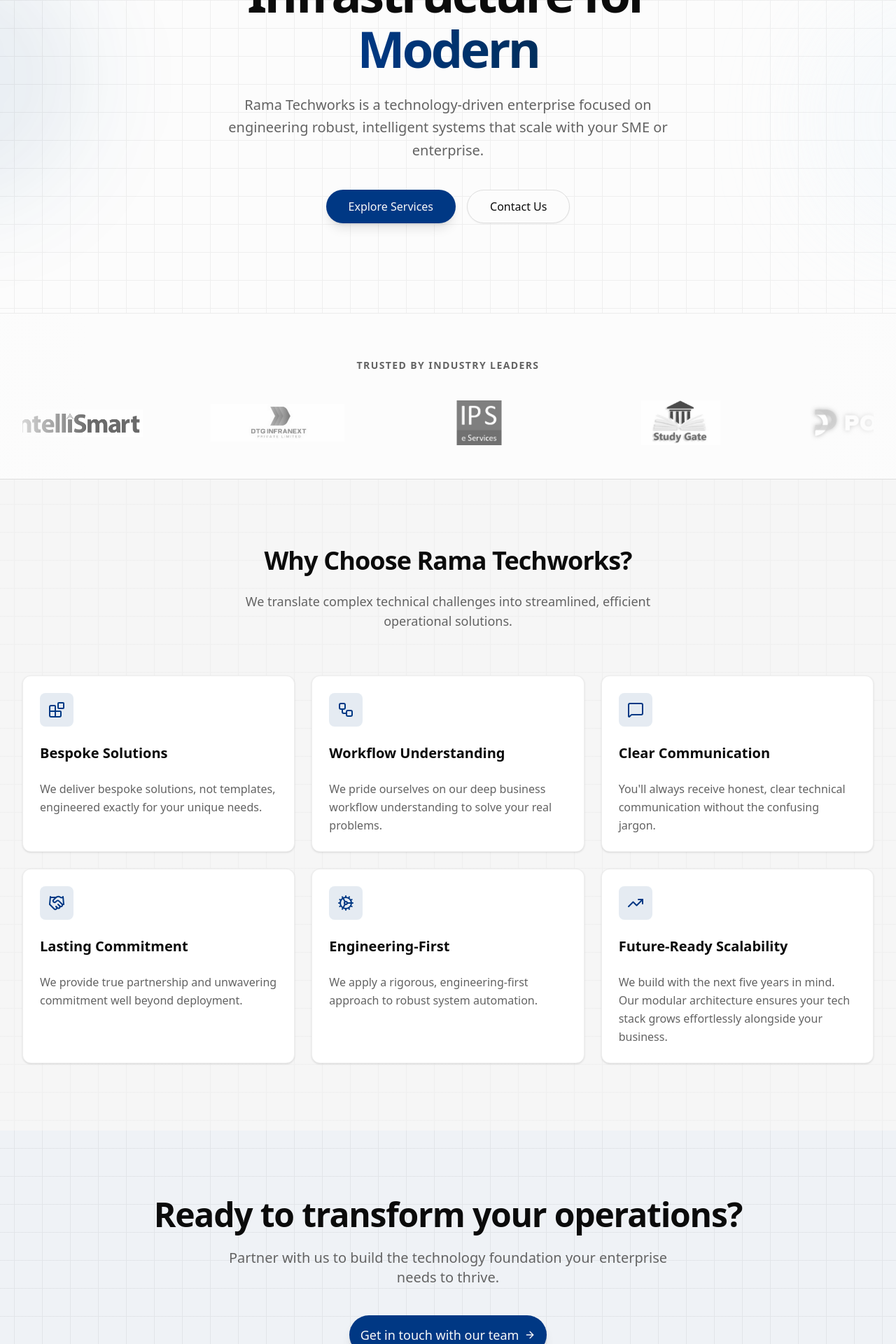
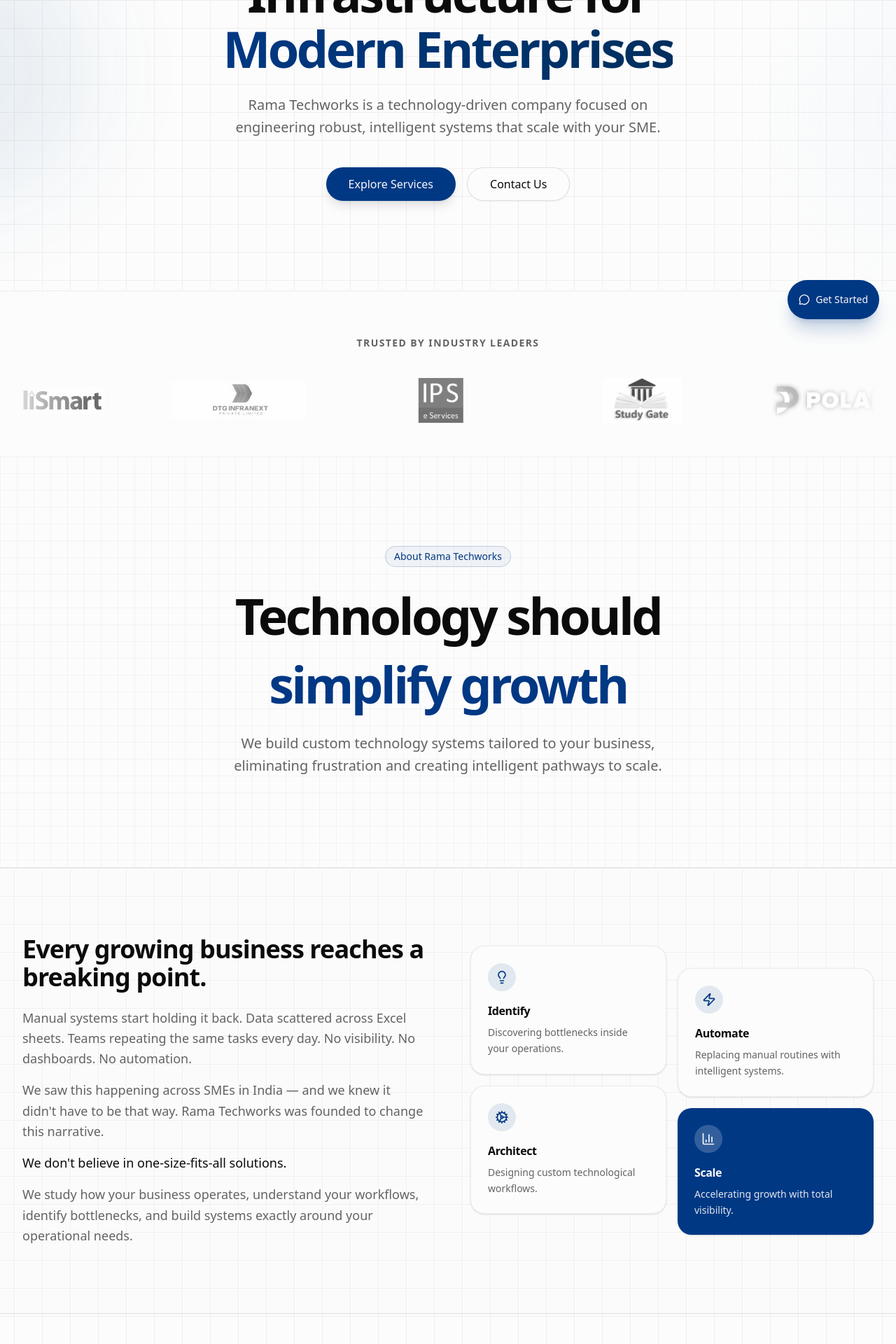
Before and after one commit to Gursharan-commits/ramatechworks, a Next.js app: page / in a window 1280 px wide. Shown: the part 320-2240 px from the top of the page at 70% size. Built offline with nearby package versions, Linux system fonts and the light colour scheme.

Commit message:
feat: implement long-scroll homepage, interactive map, and UI enhancements

```diff
--- a/src/app/about/page.tsx
+++ b/src/app/about/page.tsx
@@ -3,16 +3,17 @@
 import { motion } from "framer-motion";
 import { ArrowRight, CheckCircle2, Cpu, Zap, BarChart3, Users, Network, Lightbulb, Cog, MapPin } from "lucide-react";
 import { Button } from "@/components/ui/button";
-import { Card, CardContent, CardHeader, CardTitle } from "@/components/ui/card";
+import { Card, CardContent, CardHeader, CardTitle, CardFooter } from "@/components/ui/card";
 import Link from "next/link";
+import Image from "next/image";
 
 export default function About() {
     const itExpertise = [
-        "Custom website development",
+        "Agentic AI workflows and calling agents",
         "AI-based workflow automation",
+        "Data dashboards and reporting systems",
         "Business process optimization",
-        "Data dashboards and reporting systems",
-        "Agentic AI workflows and calling agents"
+        "Custom website development"
     ];
 
     const electricalExpertise = [
@@ -157,14 +158,14 @@ export default function About() {
                             whileInView={{ opacity: 1, y: 0 }}
                             viewport={{ once: true }}
                         >
-                            <Card className="h-full border-primary/20 bg-primary/5 hover:border-primary/40 transition-colors">
+                            <Card className="flex flex-col h-full w-full border-primary/20 bg-primary/5 hover:border-primary/40 transition-colors shadow-sm hover:shadow-md">
                                 <CardHeader>
                                     <div className="w-14 h-14 rounded-2xl bg-primary/10 flex items-center justify-center mb-4">
                                         <Cpu className="h-7 w-7 text-primary" />
                                     </div>
-                                    <CardTitle className="text-2xl">IT & Intelligent Systems</CardTitle>
+                                    <CardTitle className="text-2xl">AI & Intelligent Systems</CardTitle>
                                 </CardHeader>
-                                <CardContent>
+                                <CardContent className="flex-grow">
                                     <ul className="space-y-4 pt-2">
                                         {itExpertise.map((item, idx) => (
                                             <li key={idx} className="flex items-start text-foreground">
@@ -174,6 +175,14 @@ export default function About() {
                                         ))}
                                     </ul>
                                 </CardContent>
+                                <CardFooter className="pt-6">
+                                    <Button asChild className="w-full gap-2 group" variant="outline">
+                                        <Link href="/services/intelligent-systems">
+                                            View Intelligent Systems
+                                            <ArrowRight className="h-4 w-4 group-hover:translate-x-1 transition-transform" />
+                                        </Link>
+                                    </Button>
+                                </CardFooter>
                             </Card>
                         </motion.div>
 
@@ -183,14 +192,14 @@ export default function About() {
                             viewport={{ once: true }}
                             transition={{ delay: 0.2 }}
                         >
-                            <Card className="h-full border-border/50 bg-card hover:shadow-md transition-shadow">
+                            <Card className="flex flex-col h-full w-full border-border/50 bg-card hover:border-primary/50 transition-colors shadow-sm hover:shadow-md">
                                 <CardHeader>
                                     <div className="w-14 h-14 rounded-2xl bg-muted outline outline-1 outline-border flex items-center justify-center mb-4">
                                         <Network className="h-7 w-7 text-foreground" />
                                     </div>
                                     <CardTitle className="text-2xl">Electrical Infrastructure</CardTitle>
                                 </CardHeader>
-                                <CardContent>
+                                <CardContent className="flex-grow">
                                     <ul className="space-y-4 pt-2">
                                         {electricalExpertise.map((item, idx) => (
                                             <li key={idx} className="flex items-start text-muted-foreground">
@@ -200,6 +209,14 @@ export default function About() {
                                         ))}
                                     </ul>
                                 </CardContent>
+                                <CardFooter className="pt-6">
+                                    <Button asChild className="w-full gap-2 group" variant="outline">
+                                        <Link href="/services/engineering">
+                                            View Engineering Details
+                                            <ArrowRight className="h-4 w-4 group-hover:translate-x-1 transition-transform" />
+                                        </Link>
+                                    </Button>
+                                </CardFooter>
                             </Card>
                         </motion.div>
                     </div>
@@ -214,15 +231,29 @@ export default function About() {
                             initial={{ opacity: 0, scale: 0.95 }}
                             whileInView={{ opacity: 1, scale: 1 }}
                             viewport={{ once: true }}
-                            className="relative"
+                            className="relative w-full aspect-square md:aspect-[4/3] rounded-3xl overflow-hidden flex flex-col items-center justify-center p-8 text-center"
                         >
-                            <div className="aspect-[4/3] rounded-3xl bg-gradient-to-br from-primary/10 to-accent/10 border border-primary/20 overflow-hidden flex flex-col items-center justify-center p-8 text-center shadow-inner">
-                                <MapPin className="h-16 w-16 text-primary mb-6 opacity-80" />
-                                <h3 className="text-4xl md:text-5xl font-extrabold text-foreground mb-4">Uttar Pradesh</h3>
-                                <div className="h-1 w-16 bg-primary/40 mx-auto rounded-full mb-6"></div>
-                                <p className="text-sm md:text-base text-muted-foreground uppercase tracking-widest font-semibold">
-                                    Primary execution sector
-                                </p>
+                            <Image
+                                src="/india_map_hero.png"
+                                alt="Map of India highlighting smart infrastructure connectivity"
+                                fill
+                                className="object-contain"
+                                priority
+                            />
+                            {/* Overlaying custom glowing nodes to approximate regions */}
+                            <div className="absolute inset-0 z-10">
+                                <span className="absolute top-[35%] left-[45%] flex h-4 w-4">
+                                    <span className="animate-ping absolute inline-flex h-full w-full rounded-full bg-primary opacity-75"></span>
+                                    <span className="relative inline-flex rounded-full h-4 w-4 bg-primary shadow-lg shadow-primary"></span>
+                                </span>
+                                <span className="absolute top-[50%] left-[30%] flex h-4 w-4">
+                                    <span className="animate-ping absolute inline-flex h-full w-full rounded-full bg-accent opacity-75 delay-150"></span>
+                                    <span className="relative inline-flex rounded-full h-4 w-4 bg-accent shadow-lg shadow-accent"></span>
+                                </span>
+                                <span className="absolute top-[60%] left-[40%] flex h-4 w-4">
+                                    <span className="animate-ping absolute inline-flex h-full w-full rounded-full bg-primary opacity-75 delay-300"></span>
+                                    <span className="relative inline-flex rounded-full h-4 w-4 bg-primary shadow-lg shadow-primary border border-white"></span>
+                                </span>
                             </div>
                         </motion.div>
 
@@ -239,7 +270,7 @@ export default function About() {
                                 On-Ground Execution & Accuracy
                             </h2>
                             <p className="text-lg text-muted-foreground leading-relaxed">
-                                We have successfully executed smart meter installation projects across Uttar Pradesh for leading energy companies including <strong className="text-foreground">Intellismart, Polaris, IPS E Services, and DTG Infranext</strong>.
+                                We have successfully executed smart meter installation projects for leading energy companies including <strong className="text-foreground">Intellismart, Polaris, IPS E Services, and DTG Infranext</strong>.
                             </p>
                             <p className="text-lg text-muted-foreground leading-relaxed">
                                 By combining engineering precision with technology-driven accountability, we seamlessly manage thousands of installations, mitigating field challenges and accelerating deployment timelines.
@@ -292,13 +323,11 @@ export default function About() {
                                 If you&apos;re looking for a team that understands both engineering and business, and builds technology that genuinely makes operations smoother, faster, and smarter, we&apos;re ready to work with you.
                             </p>
 
-                            <div>
-                                <Link href="/contact" className="inline-block w-full sm:w-auto">
-                                    <Button size="lg" className="w-full sm:w-auto h-14 px-8 text-base rounded-full shadow-lg gap-2 hover:shadow-primary/25 transition-all">
-                                        Let&apos;s build systems that move your business forward <ArrowRight className="h-5 w-5" />
-                                    </Button>
-                                </Link>
-                            </div>
+                            <Link href="/#contact" className="inline-block w-full sm:w-auto">
+                                <Button size="lg" className="w-full sm:w-auto h-14 px-8 text-base rounded-full shadow-lg gap-2 hover:shadow-primary/25 transition-all">
+                                    Let&apos;s build systems that move your business forward <ArrowRight className="h-5 w-5" />
+                                </Button>
+                            </Link>
                         </motion.div>
                     </div>
                 </div>
--- a/src/app/layout.tsx
+++ b/src/app/layout.tsx
@@ -3,6 +3,7 @@ import { Inter } from "next/font/google";
 import "./globals.css";
 import { Navbar } from "@/components/layout/Navbar";
 import { Footer } from "@/components/layout/Footer";
+import { FloatingCTA } from "@/components/layout/FloatingCTA";
 
 const inter = Inter({
   variable: "--font-inter",
@@ -28,6 +29,7 @@ export default function RootLayout({
         <main className="flex-1 pt-16">
           {children}
         </main>
+        <FloatingCTA />
         <Footer />
       </body>
     </html>
--- a/src/app/page.tsx
+++ b/src/app/page.tsx
@@ -5,6 +5,10 @@ import { ArrowRight, Blocks, Cog, Handshake, MessageSquare, Workflow, TrendingUp
 import { Button } from "@/components/ui/button";
 import { Card, CardContent, CardDescription, CardHeader, CardTitle } from "@/components/ui/card";
 import Link from "next/link";
+import About from "./about/page";
+import Services from "./services/page";
+import Team from "./team/page";
+import Contact from "./contact/page";
 
 export default function Home() {
   const containerVariants: Variants = {
@@ -92,7 +96,7 @@ export default function Home() {
           >
             Engineering Intelligent Infrastructure for <br className="hidden sm:block" />
             <span className="text-transparent bg-clip-text bg-gradient-to-r from-primary to-accent-foreground">
-              Modern
+              Modern Enterprises
             </span>
           </motion.h1>
 
@@ -100,15 +104,15 @@ export default function Home() {
             variants={itemVariants}
             className="text-lg md:text-xl text-muted-foreground mb-10 max-w-2xl mx-auto leading-relaxed"
           >
-            Rama Techworks is a technology-driven enterprise focused on engineering robust, intelligent systems that scale with your SME or enterprise.
+            Rama Techworks is a technology-driven company focused on engineering robust, intelligent systems that scale with your SME.
           </motion.p>
 
           <motion.div variants={itemVariants} className="flex flex-col sm:flex-row gap-4 justify-center items-center">
             <Button size="lg" className="h-12 px-8 text-base rounded-full shadow-lg hover:shadow-primary/25 transition-all w-full sm:w-auto" asChild>
-              <Link href="/services">Explore Services</Link>
+              <Link href="/#services">Explore Services</Link>
             </Button>
             <Button size="lg" variant="outline" className="h-12 px-8 text-base rounded-full w-full sm:w-auto" asChild>
-              <Link href="/contact">Contact Us</Link>
+              <Link href="/#contact">Contact Us</Link>
             </Button>
           </motion.div>
         </motion.div>
@@ -164,57 +168,25 @@ export default function Home() {
         </div>
       </section>
 
-      {/* Value Proposition Section */}
-      <section className="py-24 bg-muted/50 border-t border-border">
-        <div className="max-w-7xl mx-auto px-4 sm:px-6 lg:px-8">
-          <div className="text-center mb-16">
-            <h2 className="text-3xl md:text-4xl font-bold tracking-tight mb-4">Why Choose Rama Techworks?</h2>
-            <p className="text-muted-foreground max-w-2xl mx-auto text-lg pt-2">
-              We translate complex technical challenges into streamlined, efficient operational solutions.
-            </p>
-          </div>
+      {/* About Section */}
+      <div id="about" className="scroll-mt-20">
+        <About />
+      </div>
 
-          <div className="grid grid-cols-1 md:grid-cols-2 lg:grid-cols-3 gap-6 justify-center">
-            {features.map((feature, index) => (
-              <motion.div
-                key={index}
-                initial={{ opacity: 0, y: 20 }}
-                whileInView={{ opacity: 1, y: 0 }}
-                viewport={{ once: true }}
-                transition={{ delay: index * 0.1, duration: 0.5 }}
-              >
-                <Card className="h-full border-border/50 bg-card hover:shadow-md transition-shadow duration-300 group">
-                  <CardHeader>
-                    <div className="w-12 h-12 rounded-lg bg-primary/10 flex items-center justify-center mb-4 group-hover:bg-primary/20 transition-colors">
-                      {feature.icon}
-                    </div>
-                    <CardTitle className="text-xl">{feature.title}</CardTitle>
-                  </CardHeader>
-                  <CardContent>
-                    <CardDescription className="text-base leading-relaxed">
-                      {feature.description}
-                    </CardDescription>
-                  </CardContent>
-                </Card>
-              </motion.div>
-            ))}
-          </div>
-        </div>
-      </section>
+      {/* Services Section */}
+      <div id="services" className="scroll-mt-20">
+        <Services />
+      </div>
 
-      {/* CTA Section */}
-      <section className="py-24 relative overflow-hidden">
-        <div className="absolute inset-0 bg-primary/5"></div>
-        <div className="max-w-4xl mx-auto px-4 text-center relative z-10">
-          <h2 className="text-3xl md:text-5xl font-bold tracking-tight mb-6">Ready to transform your operations?</h2>
-          <p className="text-xl text-muted-foreground mb-10 max-w-2xl mx-auto">
-            Partner with us to build the technology foundation your enterprise needs to thrive.
-          </p>
-          <Button size="lg" className="h-14 px-10 text-lg rounded-full shadow-lg gap-2" asChild>
-            <Link href="/contact">Get in touch with our team <ArrowRight className="h-5 w-5" /></Link>
-          </Button>
-        </div>
-      </section>
+      {/* Team Section */}
+      <div id="team" className="scroll-mt-20">
+        <Team />
+      </div>
+
+      {/* Contact Section */}
+      <div id="contact" className="scroll-mt-20">
+        <Contact />
+      </div>
     </div>
   );
 }
--- a/src/app/services/page.tsx
+++ b/src/app/services/page.tsx
@@ -54,8 +54,8 @@ export default function ServicesOverview() {
                     animate="visible"
                 >
                     {/* Engineering overview */}
-                    <motion.div variants={itemVariants} className="flex h-full">
-                        <Card className="flex flex-col h-full border-border/50 hover:border-primary/50 transition-colors shadow-sm hover:shadow-md">
+                    <motion.div variants={itemVariants} className="h-full">
+                        <Card className="flex flex-col h-full w-full border-border/50 hover:border-primary/50 transition-colors shadow-sm hover:shadow-md">
                             <CardHeader>
                                 <div className="w-14 h-14 rounded-xl bg-primary/10 flex items-center justify-center mb-6">
                                     <Settings className="h-7 w-7 text-primary" />
@@ -93,8 +93,8 @@ export default function ServicesOverview() {
                     </motion.div>
 
                     {/* Intelligent Systems overview */}
-                    <motion.div variants={itemVariants} className="flex h-full">
-                        <Card className="flex flex-col h-full border-border/50 hover:border-primary/50 transition-colors shadow-sm hover:shadow-md">
+                    <motion.div variants={itemVariants} className="h-full">
+                        <Card className="flex flex-col h-full w-full border-border/50 hover:border-primary/50 transition-colors shadow-sm hover:shadow-md">
                             <CardHeader>
                                 <div className="w-14 h-14 rounded-xl bg-primary/10 flex items-center justify-center mb-6">
                                     <Cpu className="h-7 w-7 text-primary" />
--- a/src/app/team/page.tsx
+++ b/src/app/team/page.tsx
@@ -107,7 +107,7 @@ export default function Team() {
                                                 src={member.image}
                                                 alt={member.name}
                                                 fill
-                                                className="object-contain p-4 transition-transform duration-500 group-hover:scale-105"
+                                                className="object-cover object-top transition-transform duration-500 group-hover:scale-105"
                                                 sizes="(max-w-768px) 100vw, (max-w-1200px) 50vw, 33vw"
                                             />
                                         ) : (
--- /dev/null
+++ b/src/components/layout/FloatingCTA.tsx
@@ -0,0 +1,22 @@
+"use client";
+
+import Link from "next/link";
+import { MessageCircle } from "lucide-react";
+import { Button } from "@/components/ui/button";
+
+export function FloatingCTA() {
+    return (
+        <div className="fixed bottom-6 right-6 z-50">
+            <Button
+                asChild
+                size="lg"
+                className="rounded-full shadow-xl shadow-primary/20 h-14 px-6 flex items-center gap-2 hover:scale-105 transition-transform duration-300"
+            >
+                <Link href="/#contact">
+                    <MessageCircle className="h-5 w-5" />
+                    <span>Get Started</span>
+                </Link>
+            </Button>
+        </div>
+    );
+}
--- a/src/components/layout/Navbar.tsx
+++ b/src/components/layout/Navbar.tsx
@@ -9,17 +9,9 @@ import { motion, AnimatePresence } from "framer-motion";
 
 const navLinks = [
     { name: "Home", href: "/" },
-    { name: "About Us", href: "/about" },
-    {
-        name: "Services",
-        href: "/services",
-        subLinks: [
-            { name: "Engineering", href: "/services/engineering" },
-            { name: "Intelligent Systems", href: "/services/intelligent-systems" },
-        ]
-    },
-    { name: "Team", href: "/team" },
-    { name: "Contact Us", href: "/contact" },
+    { name: "About Us", href: "/#about" },
+    { name: "Services", href: "/#services" },
+    { name: "Team", href: "/#team" },
 ];
 
 export function Navbar() {
@@ -55,27 +47,11 @@ export function Navbar() {
                                 >
                                     {link.name}
                                 </Link>
-                                {/* Simple dropdown for Services on hover */}
-                                {link.subLinks && (
-                                    <div className="absolute left-0 mt-2 w-48 opacity-0 invisible group-hover:opacity-100 group-hover:visible transition-all duration-200 ease-in-out transform -translate-y-2 group-hover:translate-y-0">
-                                        <div className="bg-card shadow-lg rounded-xl border border-border p-2 flex flex-col gap-1">
-                                            {link.subLinks.map(sub => (
-                                                <Link
-                                                    key={sub.name}
-                                                    href={sub.href}
-                                                    className="px-4 py-2 text-sm text-foreground/70 hover:text-primary hover:bg-muted rounded-md transition-colors"
-                                                >
-                                                    {sub.name}
-                                                </Link>
-                                            ))}
-                                        </div>
-                                    </div>
-                                )}
                             </div>
                         ))}
 
                         <Button size="sm" className="gap-2 rounded-full" asChild>
-                            <Link href="/contact">
+                            <Link href="/#contact">
                                 Get Started <ArrowRight className="h-4 w-4" />
                             </Link>
                         </Button>
@@ -118,25 +94,11 @@ export function Navbar() {
                                     >
                                         {link.name}
                                     </Link>
-                                    {link.subLinks && (
-                                        <div className="pl-6 space-y-1 mt-1 border-l-2 border-border ml-3">
-                                            {link.subLinks.map(sub => (
-                                                <Link
-                                                    key={sub.name}
-                                                    href={sub.href}
-                                                    className="text-muted-foreground hover:text-primary block px-3 py-2 text-sm font-medium transition-colors"
-                                                    onClick={() => setIsOpen(false)}
-                                                >
-                                                    {sub.name}
-                                                </Link>
-                                            ))}
-                                        </div>
-                                    )}
                                 </div>
                             ))}
                             <div className="pt-4 px-3">
                                 <Button className="w-full justify-center gap-2 rounded-full" asChild>
-                                    <Link href="/contact" onClick={() => setIsOpen(false)}>
+                                    <Link href="/#contact" onClick={() => setIsOpen(false)}>
                                         Get Started <ArrowRight className="h-4 w-4" />
                                     </Link>
                                 </Button>
```
Also changed, not shown: src/components/layout/Footer.tsx (+8 -8 lines), public/india_map_hero.png (added).
